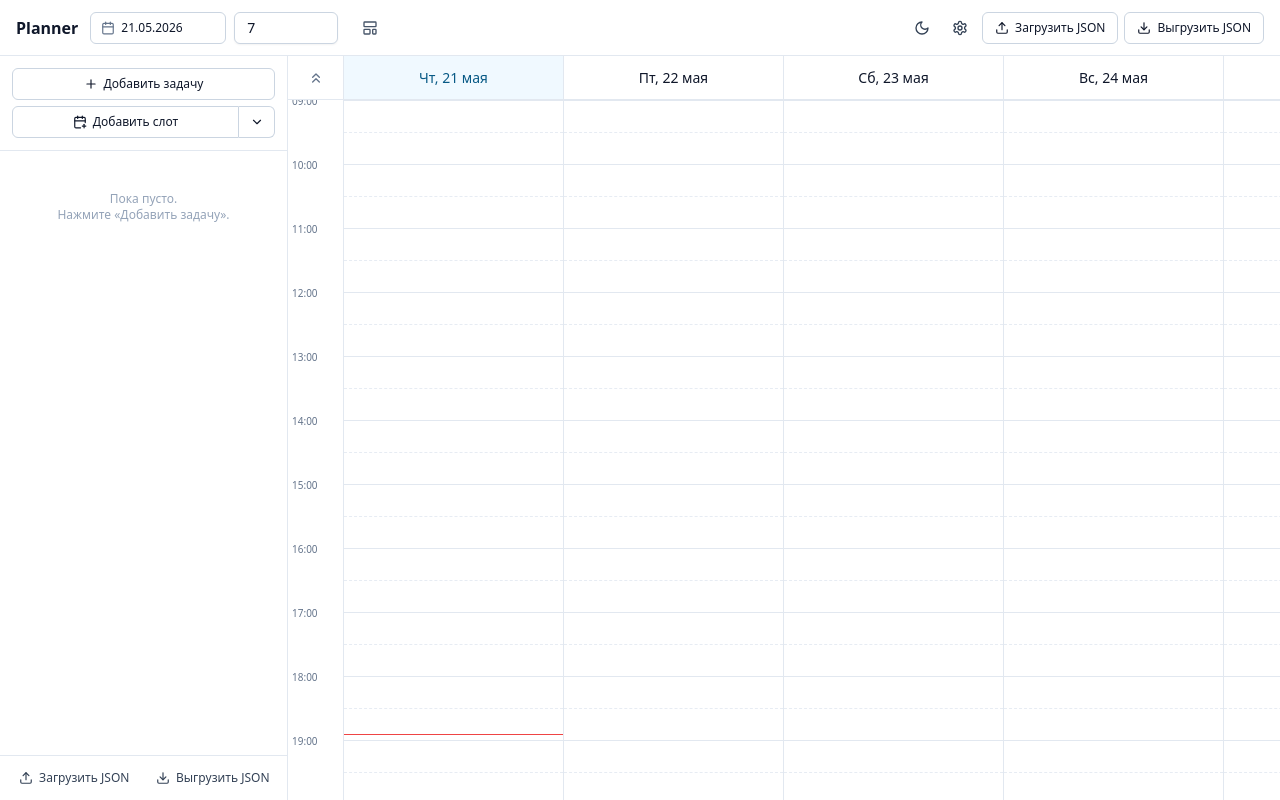
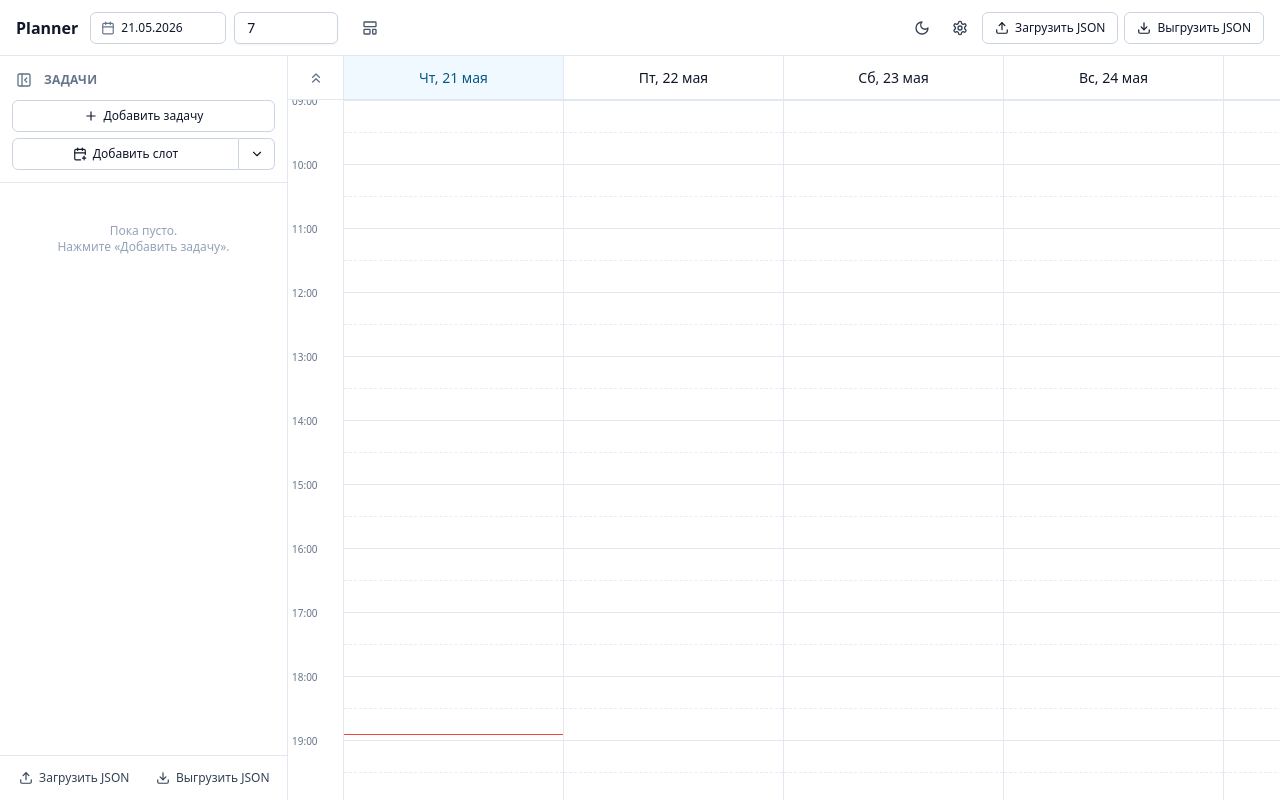
Before and after one commit to oxiggy/planner, a React (Vite) app: page / in a window 1280 px wide. Built offline with nearby package versions, Linux system fonts and the light colour scheme; the HTML template or start-up script is replaced by a standard one.

Commit message:
feat: add sidebar collapse functionality to improve UI space management

```diff
--- a/src/components/Sidebar.tsx
+++ b/src/components/Sidebar.tsx
@@ -1,7 +1,17 @@
 import { useState } from 'react'
 import { Button } from '@/components/ui/button'
 import { useStore } from '@/store'
-import { Plus, CalendarPlus, Upload, Download, ChevronDown, Minus, SmilePlus } from 'lucide-react'
+import {
+  Plus,
+  CalendarPlus,
+  Upload,
+  Download,
+  ChevronDown,
+  Minus,
+  SmilePlus,
+  PanelLeftClose,
+  PanelLeftOpen,
+} from 'lucide-react'
 import { TemplateItem } from './TemplateItem'
 import { download, pickFile, readFile, type TemplatesExport } from '@/lib/json-io'
 import {
@@ -15,6 +25,7 @@ import { Input } from '@/components/ui/input'
 import { ColorPicker } from './ColorPicker'
 import { EmojiPicker } from './EmojiPicker'
 import { DEFAULT_COLOR } from '@/lib/constants'
+import { cn } from '@/lib/utils'
 
 const slotDurations = [
   { label: '30 минут', minutes: 30 },
@@ -28,6 +39,8 @@ export function Sidebar() {
   const addTemplate = useStore((s) => s.addTemplate)
   const addSlotToToday = useStore((s) => s.addSlotToToday)
   const importTemplates = useStore((s) => s.importTemplates)
+  const collapsed = useStore((s) => s.settings.sidebarCollapsed)
+  const setCollapsed = useStore((s) => s.setSidebarCollapsed)
   const [isAddTaskOpen, setIsAddTaskOpen] = useState(false)
   const [isEmojiOpen, setIsEmojiOpen] = useState(false)
   const [newTaskTitle, setNewTaskTitle] = useState('')
@@ -67,10 +80,43 @@ export function Sidebar() {
     }
   }
 
+  const fadeClass = cn(
+    'transition-opacity duration-200',
+    collapsed ? 'pointer-events-none opacity-0' : 'opacity-100',
+  )
+
   return (
-    <aside className="flex h-full w-72 shrink-0 flex-col border-r border-slate-200 bg-white dark:border-slate-800 dark:bg-slate-900">
+    <aside
+      style={{ width: collapsed ? 40 : 288 }}
+      className="relative flex h-full shrink-0 overflow-hidden border-r border-slate-200 bg-white transition-[width] duration-300 ease-in-out dark:border-slate-800 dark:bg-slate-900"
+    >
+      <div className="flex h-full w-72 flex-col">
         <div className="border-b border-slate-200 p-3 dark:border-slate-800">
-        <div className="flex flex-col gap-1.5">
+          <div className="mb-2 flex items-center gap-2">
+            <Button
+              variant="ghost"
+              size="iconSm"
+              onClick={() => setCollapsed(!collapsed)}
+              title={collapsed ? 'Развернуть панель задач' : 'Свернуть панель'}
+              aria-label={collapsed ? 'Развернуть панель задач' : 'Свернуть панель'}
+              className="shrink-0 text-slate-500 hover:text-slate-700 dark:text-slate-400 dark:hover:text-slate-200"
+            >
+              {collapsed ? (
+                <PanelLeftOpen className="h-4 w-4" />
+              ) : (
+                <PanelLeftClose className="h-4 w-4" />
+              )}
+            </Button>
+            <div
+              className={cn(
+                'text-xs font-semibold uppercase tracking-wide text-slate-500 transition-opacity duration-200 dark:text-slate-400',
+                collapsed ? 'opacity-0' : 'opacity-100',
+              )}
+            >
+              Задачи
+            </div>
+          </div>
+          <div className={cn('flex flex-col gap-1.5', fadeClass)}>
             <Popover open={isAddTaskOpen} onOpenChange={setIsAddTaskOpen}>
               <PopoverTrigger asChild>
                 <Button variant="outline" size="sm">
@@ -189,7 +235,7 @@ export function Sidebar() {
             </div>
           </div>
         </div>
-      <div className="scrollbar-thin flex-1 space-y-1 overflow-y-auto p-2">
+        <div className={cn('scrollbar-thin flex-1 space-y-1 overflow-y-auto p-2', fadeClass)}>
           {templates.length === 0 && (
             <div className="px-2 py-8 text-center text-xs text-slate-400 dark:text-slate-500">
               Пока пусто.<br />Нажмите «Добавить задачу».
@@ -199,7 +245,12 @@ export function Sidebar() {
             <TemplateItem key={t.id} task={t} />
           ))}
         </div>
-      <div className="flex items-center gap-1.5 border-t border-slate-200 p-2 dark:border-slate-800">
+        <div
+          className={cn(
+            'flex items-center gap-1.5 border-t border-slate-200 p-2 dark:border-slate-800',
+            fadeClass,
+          )}
+        >
           <Button variant="ghost" size="xs" onClick={onImport} className="flex-1">
             <Upload className="h-3.5 w-3.5" />
             Загрузить JSON
@@ -209,6 +260,7 @@ export function Sidebar() {
             Выгрузить JSON
           </Button>
         </div>
+      </div>
     </aside>
   )
 }
--- a/src/store.ts
+++ b/src/store.ts
@@ -24,6 +24,7 @@ type Store = PlannerState & {
   setPreventOverlap: (b: boolean) => void
   setShowAllHours: (b: boolean) => void
   setTheme: (t: Theme) => void
+  setSidebarCollapsed: (b: boolean) => void
 
   addTemplate: (init?: Partial<Task>) => Task
   updateTemplate: (id: string, patch: Partial<Task>) => void
@@ -74,7 +75,12 @@ function defaultState(): PlannerState {
     dayCount: 7,
     templates: [],
     scheduled: [],
-    settings: { preventOverlap: false, showAllHours: false, theme: 'light' },
+    settings: {
+      preventOverlap: false,
+      showAllHours: false,
+      theme: 'light',
+      sidebarCollapsed: false,
+    },
   }
 }
 
@@ -137,6 +143,10 @@ export const useStore = create<Store>((set, get) => {
     },
     setTheme(t) {
       set((state) => ({ settings: { ...state.settings, theme: t } }))
+      persist()
+    },
+    setSidebarCollapsed(b) {
+      set((state) => ({ settings: { ...state.settings, sidebarCollapsed: b } }))
       persist()
     },
 
--- a/src/types.ts
+++ b/src/types.ts
@@ -27,6 +27,7 @@ export type Settings = {
   preventOverlap: boolean
   showAllHours: boolean
   theme: Theme
+  sidebarCollapsed: boolean
 }
 
 export type PlannerState = {
```
Lines whose indentation alone changed are shown as unchanged.
